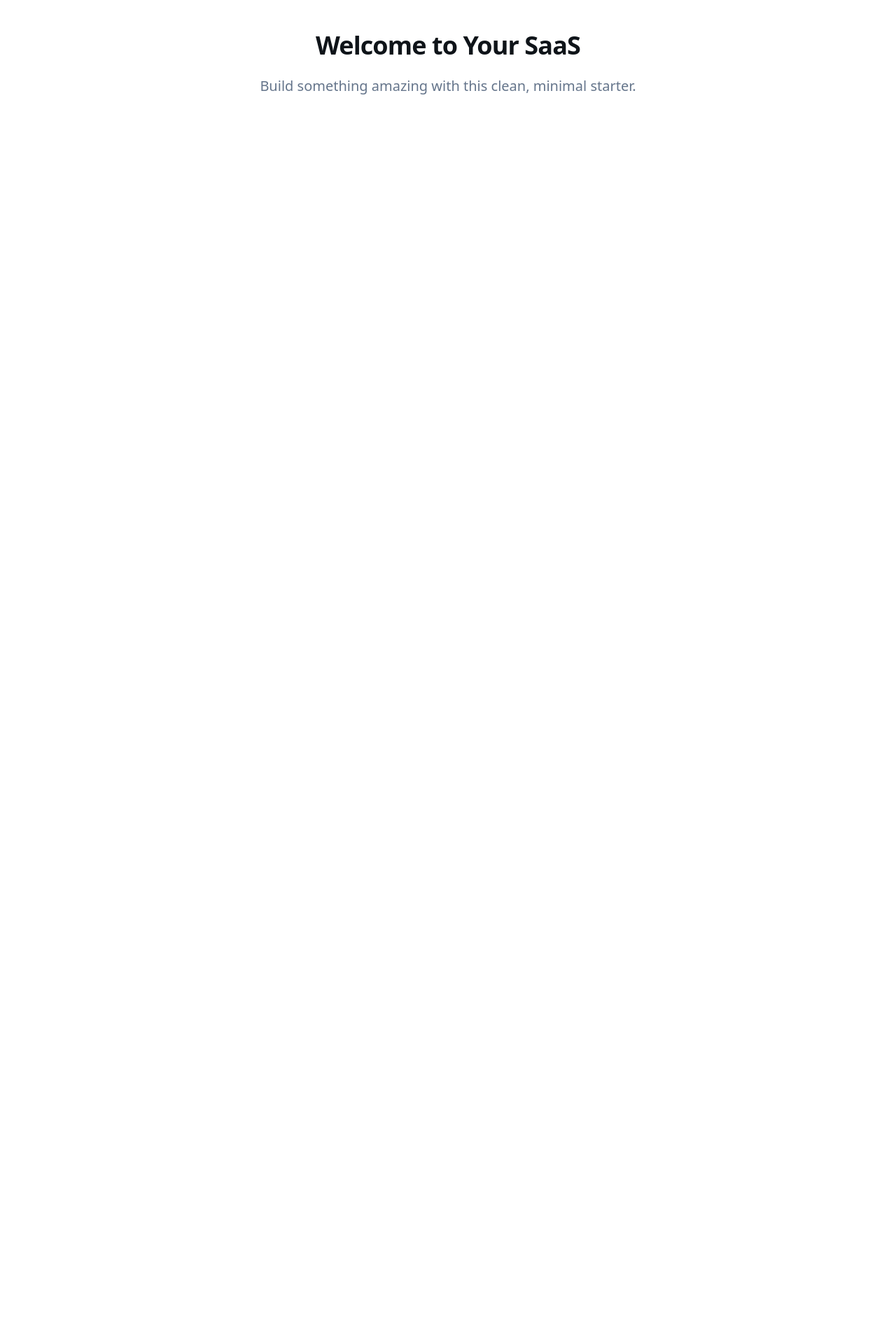
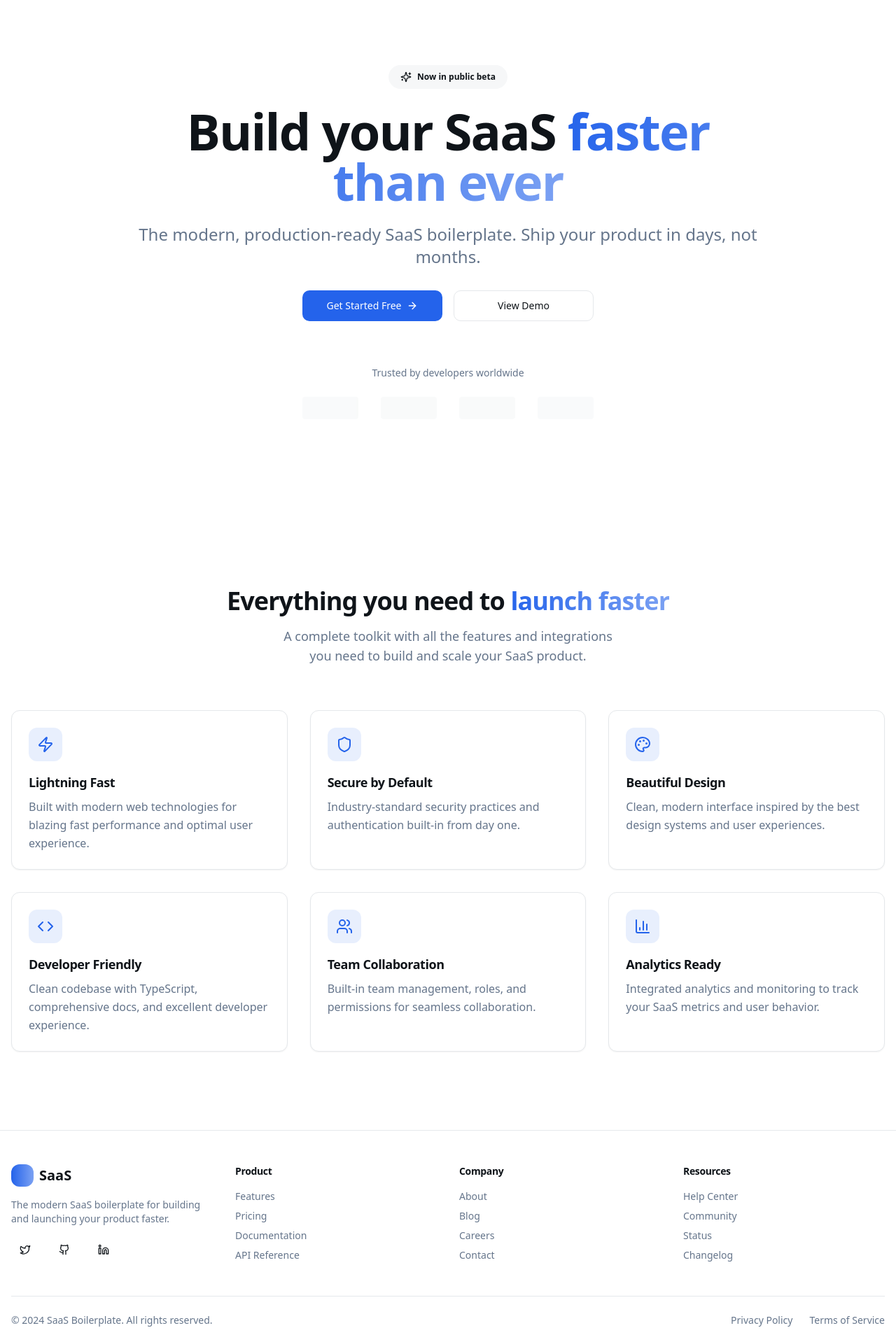
Before and after one commit to Will12312/notion-render-v0-kit, a React (Vite) app: page / in a window 1280 px wide. Shown: the part 100-2018 px from the top of the page at 70% size. Before the commit the page ends 800 px from the top, so only its background shows below. Built offline with nearby package versions, Linux system fonts and the light colour scheme.

Commit message:
Restore homepage and component page
Restored the homepage and component showcase page, ensuring they are accessible and correctly linked within the application.

```diff
--- a/src/components/ui/features-section.tsx
+++ b/src/components/ui/features-section.tsx
@@ -1,5 +1,5 @@
 import { Zap, Shield, Palette, Code, Users, BarChart3 } from "lucide-react";
-import FeatureCard from "./feature-card";
+import { Card } from "@/components/ui/card";
 
 const FeaturesSection = () => {
   const features = [
@@ -37,12 +37,12 @@ const FeaturesSection = () => {
 
   return (
     <section id="features" className="py-20 md:py-28">
-      <div className="container-modern">
+      <div className="container mx-auto px-4">
         {/* Section header */}
         <div className="mx-auto max-w-2xl text-center mb-16">
           <h2 className="text-balance mb-4 text-3xl font-semibold tracking-tight text-foreground md:text-4xl">
             Everything you need to
-            <span className="gradient-text"> launch faster</span>
+            <span className="bg-gradient-to-r from-primary to-primary/60 bg-clip-text text-transparent"> launch faster</span>
           </h2>
           <p className="text-balance text-lg text-muted-foreground">
             A complete toolkit with all the features and integrations
@@ -53,13 +53,20 @@ const FeaturesSection = () => {
         {/* Features grid */}
         <div className="grid gap-8 md:grid-cols-2 lg:grid-cols-3">
           {features.map((feature, index) => (
-            <FeatureCard
-              key={feature.title}
-              icon={feature.icon}
-              title={feature.title}
-              description={feature.description}
-              className={index === 2 ? "md:col-span-2 lg:col-span-1" : ""}
-            />
+            <Card key={feature.title} className="p-6 group hover:shadow-lg transition-all duration-300">
+              {/* Icon */}
+              <div className="mb-4 inline-flex h-12 w-12 items-center justify-center rounded-xl bg-primary/10">
+                <feature.icon className="h-6 w-6 text-primary" />
+              </div>
+
+              {/* Content */}
+              <h3 className="mb-2 text-lg font-semibold text-foreground">
+                {feature.title}
+              </h3>
+              <p className="text-muted-foreground leading-relaxed">
+                {feature.description}
+              </p>
+            </Card>
           ))}
         </div>
       </div>
--- a/src/components/ui/footer.tsx
+++ b/src/components/ui/footer.tsx
@@ -1,126 +1,129 @@
+import { Button } from "@/components/ui/button";
 import { Github, Twitter, Linkedin } from "lucide-react";
 
 const Footer = () => {
   return (
-    <footer className="border-t border-border/40 bg-background">
-      <div className="container-modern py-12 md:py-16">
-        <div className="grid gap-8 md:grid-cols-4">
-          {/* Brand */}
+    <footer className="border-t border-border bg-background">
+      <div className="container mx-auto px-4">
+        <div className="grid gap-8 py-12 md:grid-cols-4">
+          {/* Brand section */}
           <div className="md:col-span-1">
             <div className="flex items-center mb-4">
-              <div className="h-8 w-8 rounded-lg bg-gradient-primary"></div>
+              <div className="h-8 w-8 rounded-lg bg-gradient-to-r from-primary to-primary/60"></div>
               <span className="ml-2 text-xl font-semibold text-foreground">SaaS</span>
             </div>
             <p className="text-sm text-muted-foreground mb-4">
-              The modern SaaS boilerplate for developers who want to ship fast.
+              The modern SaaS boilerplate for building and launching your product faster.
             </p>
             <div className="flex space-x-4">
-              <a href="#" className="text-muted-foreground hover:text-foreground transition-colors">
-                <Twitter className="h-5 w-5" />
-              </a>
-              <a href="#" className="text-muted-foreground hover:text-foreground transition-colors">
-                <Github className="h-5 w-5" />
-              </a>
-              <a href="#" className="text-muted-foreground hover:text-foreground transition-colors">
-                <Linkedin className="h-5 w-5" />
-              </a>
+              <Button variant="ghost" size="sm">
+                <Twitter className="h-4 w-4" />
+              </Button>
+              <Button variant="ghost" size="sm">
+                <Github className="h-4 w-4" />
+              </Button>
+              <Button variant="ghost" size="sm">
+                <Linkedin className="h-4 w-4" />
+              </Button>
             </div>
           </div>
 
-          {/* Product */}
+          {/* Product links */}
           <div>
-            <h3 className="text-sm font-semibold text-foreground mb-4">Product</h3>
-            <ul className="space-y-3">
+            <h3 className="mb-4 text-sm font-semibold text-foreground">Product</h3>
+            <ul className="space-y-2 text-sm">
               <li>
-                <a href="#" className="text-sm text-muted-foreground hover:text-foreground transition-colors">
+                <a href="#" className="text-muted-foreground hover:text-foreground transition-colors">
                   Features
                 </a>
               </li>
               <li>
-                <a href="#" className="text-sm text-muted-foreground hover:text-foreground transition-colors">
+                <a href="#" className="text-muted-foreground hover:text-foreground transition-colors">
                   Pricing
                 </a>
               </li>
               <li>
-                <a href="#" className="text-sm text-muted-foreground hover:text-foreground transition-colors">
-                  Changelog
+                <a href="#" className="text-muted-foreground hover:text-foreground transition-colors">
+                  Documentation
                 </a>
               </li>
               <li>
-                <a href="#" className="text-sm text-muted-foreground hover:text-foreground transition-colors">
-                  Roadmap
+                <a href="#" className="text-muted-foreground hover:text-foreground transition-colors">
+                  API Reference
                 </a>
               </li>
             </ul>
           </div>
 
-          {/* Company */}
+          {/* Company links */}
           <div>
-            <h3 className="text-sm font-semibold text-foreground mb-4">Company</h3>
-            <ul className="space-y-3">
+            <h3 className="mb-4 text-sm font-semibold text-foreground">Company</h3>
+            <ul className="space-y-2 text-sm">
               <li>
-                <a href="#" className="text-sm text-muted-foreground hover:text-foreground transition-colors">
+                <a href="#" className="text-muted-foreground hover:text-foreground transition-colors">
                   About
                 </a>
               </li>
               <li>
-                <a href="#" className="text-sm text-muted-foreground hover:text-foreground transition-colors">
+                <a href="#" className="text-muted-foreground hover:text-foreground transition-colors">
                   Blog
                 </a>
               </li>
               <li>
-                <a href="#" className="text-sm text-muted-foreground hover:text-foreground transition-colors">
+                <a href="#" className="text-muted-foreground hover:text-foreground transition-colors">
                   Careers
                 </a>
               </li>
               <li>
-                <a href="#" className="text-sm text-muted-foreground hover:text-foreground transition-colors">
+                <a href="#" className="text-muted-foreground hover:text-foreground transition-colors">
                   Contact
                 </a>
               </li>
             </ul>
           </div>
 
-          {/* Resources */}
+          {/* Resources links */}
           <div>
-            <h3 className="text-sm font-semibold text-foreground mb-4">Resources</h3>
-            <ul className="space-y-3">
+            <h3 className="mb-4 text-sm font-semibold text-foreground">Resources</h3>
+            <ul className="space-y-2 text-sm">
               <li>
-                <a href="#" className="text-sm text-muted-foreground hover:text-foreground transition-colors">
-                  Documentation
+                <a href="#" className="text-muted-foreground hover:text-foreground transition-colors">
+                  Help Center
                 </a>
               </li>
               <li>
-                <a href="#" className="text-sm text-muted-foreground hover:text-foreground transition-colors">
-                  API Reference
+                <a href="#" className="text-muted-foreground hover:text-foreground transition-colors">
+                  Community
                 </a>
               </li>
               <li>
-                <a href="#" className="text-sm text-muted-foreground hover:text-foreground transition-colors">
-                  Support
+                <a href="#" className="text-muted-foreground hover:text-foreground transition-colors">
+                  Status
                 </a>
               </li>
               <li>
-                <a href="#" className="text-sm text-muted-foreground hover:text-foreground transition-colors">
-                  Status
+                <a href="#" className="text-muted-foreground hover:text-foreground transition-colors">
+                  Changelog
                 </a>
               </li>
             </ul>
           </div>
         </div>
 
-        {/* Bottom */}
-        <div className="mt-12 pt-8 border-t border-border/40 flex flex-col md:flex-row justify-between items-center">
+        {/* Bottom section */}
+        <div className="border-t border-border py-6">
+          <div className="flex flex-col items-center justify-between gap-4 md:flex-row">
             <p className="text-sm text-muted-foreground">
-            © 2024 SaaS. All rights reserved.
+              © 2024 SaaS Boilerplate. All rights reserved.
             </p>
-          <div className="flex space-x-6 mt-4 md:mt-0">
-            <a href="#" className="text-sm text-muted-foreground hover:text-foreground transition-colors">
+            <div className="flex gap-6 text-sm">
+              <a href="#" className="text-muted-foreground hover:text-foreground transition-colors">
                 Privacy Policy
               </a>
-            <a href="#" className="text-sm text-muted-foreground hover:text-foreground transition-colors">
+              <a href="#" className="text-muted-foreground hover:text-foreground transition-colors">
                 Terms of Service
               </a>
+            </div>
           </div>
         </div>
       </div>
--- a/src/components/ui/hero-section.tsx
+++ b/src/components/ui/hero-section.tsx
@@ -1,51 +1,53 @@
 import { Button } from "@/components/ui/button";
+import { Badge } from "@/components/ui/badge";
 import { ArrowRight, Sparkles } from "lucide-react";
 
 const HeroSection = () => {
   return (
-    <section className="relative pt-16 pb-20 md:pt-24 md:pb-28 overflow-hidden">
-      {/* Background gradient */}
-      <div className="absolute inset-0 bg-gradient-subtle -z-10"></div>
-
-      <div className="container-modern">
+    <section className="relative py-20 md:py-28 lg:py-32">
+      <div className="container mx-auto px-4">
         <div className="mx-auto max-w-4xl text-center">
           {/* Badge */}
-          <div className="inline-flex items-center rounded-full border border-border/50 bg-card/50 px-3 py-1 text-sm font-medium text-muted-foreground backdrop-blur-sm mb-8">
-            <Sparkles className="mr-1.5 h-3.5 w-3.5" />
+          <Badge variant="secondary" className="mb-6 inline-flex items-center gap-2 px-4 py-2">
+            <Sparkles className="h-4 w-4" />
             Now in public beta
-          </div>
+          </Badge>
 
           {/* Main heading */}
-          <h1 className="text-balance mb-6 text-4xl font-semibold tracking-tight text-foreground md:text-6xl lg:text-7xl">
+          <h1 className="mb-6 text-4xl font-bold tracking-tight text-foreground md:text-6xl lg:text-7xl">
             Build your SaaS
-            <span className="gradient-text"> faster than ever</span>
+            <span className="bg-gradient-to-r from-primary to-primary/60 bg-clip-text text-transparent">
+              {" "}faster than ever
+            </span>
           </h1>
 
           {/* Subheading */}
-          <p className="text-balance mx-auto mb-10 max-w-2xl text-lg text-muted-foreground md:text-xl">
-            A modern, beautiful, and production-ready SaaS boilerplate.
-            Ship your idea in days, not months.
+          <p className="mb-8 text-xl text-muted-foreground md:text-2xl">
+            The modern, production-ready SaaS boilerplate.
+            Ship your product in days, not months.
           </p>
 
           {/* CTA Buttons */}
-          <div className="flex flex-col gap-4 sm:flex-row sm:justify-center">
-            <Button size="lg" className="px-8">
+          <div className="flex flex-col items-center justify-center gap-4 sm:flex-row">
+            <Button size="lg" className="min-w-[200px]">
               Get Started Free
               <ArrowRight className="ml-2 h-4 w-4" />
             </Button>
-            <Button variant="outline" size="lg" className="px-8">
+            <Button variant="outline" size="lg" className="min-w-[200px]">
               View Demo
             </Button>
           </div>
 
           {/* Social proof */}
-          <div className="mt-16 text-center">
-            <p className="text-sm text-muted-foreground mb-6">Trusted by developers worldwide</p>
-            <div className="flex justify-center items-center space-x-8 opacity-60">
-              {/* Placeholder for company logos */}
-              {[1, 2, 3, 4].map((i) => (
-                <div key={i} className="h-8 w-20 bg-muted rounded"></div>
-              ))}
+          <div className="mt-16">
+            <p className="mb-6 text-sm text-muted-foreground">
+              Trusted by developers worldwide
+            </p>
+            <div className="flex items-center justify-center gap-8 opacity-60">
+              <div className="h-8 w-20 rounded bg-muted"></div>
+              <div className="h-8 w-20 rounded bg-muted"></div>
+              <div className="h-8 w-20 rounded bg-muted"></div>
+              <div className="h-8 w-20 rounded bg-muted"></div>
             </div>
           </div>
         </div>
--- a/src/pages/Index.tsx
+++ b/src/pages/Index.tsx
@@ -1,19 +1,17 @@
 import Navigation from "@/components/ui/navigation";
+import HeroSection from "@/components/ui/hero-section";
+import FeaturesSection from "@/components/ui/features-section";
+import Footer from "@/components/ui/footer";
 
 const Index = () => {
   return (
     <div className="min-h-screen bg-background">
       <Navigation />
-      <main className="container mx-auto px-4 py-20">
-        <div className="text-center">
-          <h1 className="text-4xl font-bold text-foreground mb-6">
-            Welcome to Your SaaS
-          </h1>
-          <p className="text-xl text-muted-foreground mb-8">
-            Build something amazing with this clean, minimal starter.
-          </p>
-        </div>
+      <main>
+        <HeroSection />
+        <FeaturesSection />
       </main>
+      <Footer />
     </div>
   );
 };
```
Lines whose indentation alone changed are shown as unchanged.
